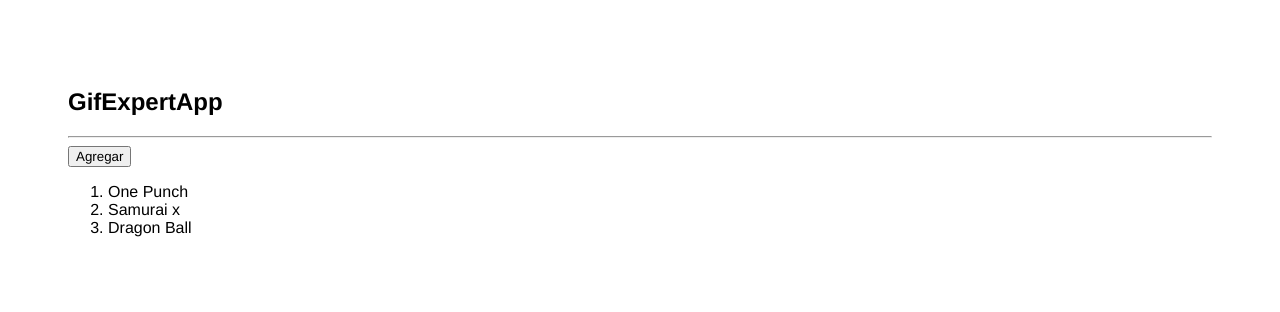
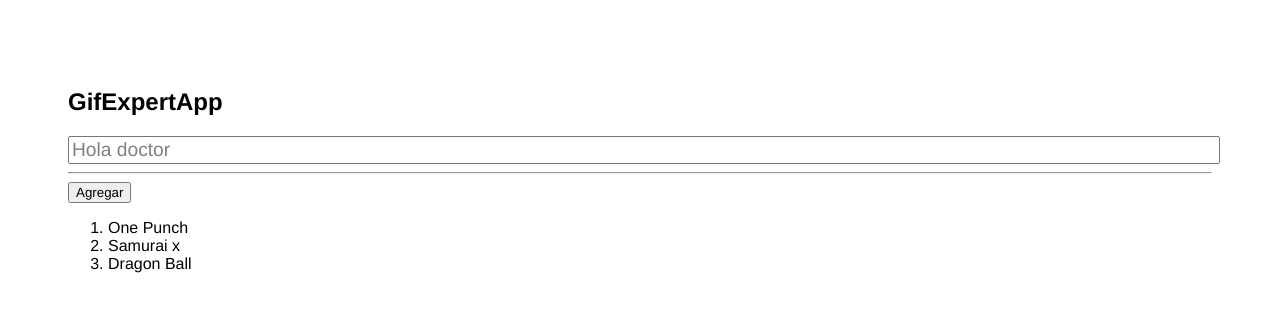
Before and after one commit to mundoenrique/04-gif-expert-app, a React (Create React App) app: page / in a window 1280 px wide. Shown: the top 312 px of the page. Built offline with nearby package versions, Linux system fonts and the light colour scheme.

Commit message:
Maneja valor del input

```diff
--- a/src/App.js
+++ b/src/App.js
@@ -1,4 +1,6 @@
-import { useState } from "react";
+import { useState } from 'react';
+
+import AddCategory from './components/AddCategory';
 
 function App() {
 	const [categories, setCategories] = useState(['One Punch', 'Samurai x', 'Dragon Ball']);
@@ -13,6 +15,7 @@ function App() {
 	return (
 		<>
 			<h2>GifExpertApp</h2>
+			<AddCategory />
 			<hr />
 			<button onClick={handleAddCat}>Agregar</button>
 			<ol>
--- /dev/null
+++ b/src/components/AddCategory.js
@@ -0,0 +1,19 @@
+import { useState } from "react"
+
+export default function AddCategory() {
+	const [inputValue, setInputValue] = useState('Hola doctor');
+
+	const handleInputChange = (e) => {
+		setInputValue(e.target.value);
+	}
+
+	return (
+		<>
+			<input
+				type="text"
+				value={inputValue}
+				onChange={handleInputChange}
+			/>
+		</>
+	)
+}
--- a/src/index.css
+++ b/src/index.css
@@ -5,3 +5,9 @@
 body {
 	padding: 60px;
 }
+
+input {
+	color: grey;
+	font-size: 1.2rem;
+	width: 100%;
+}
```
